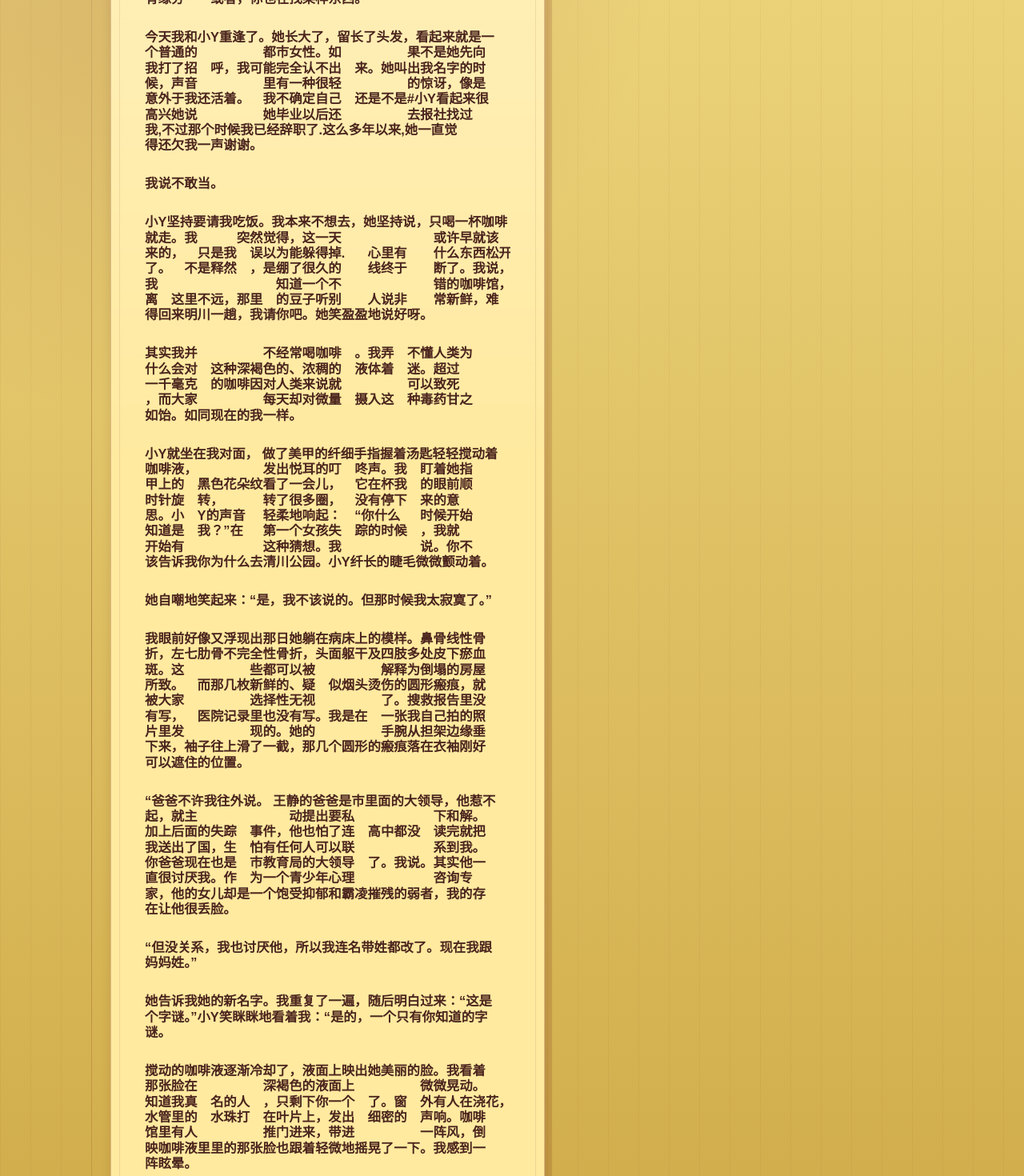
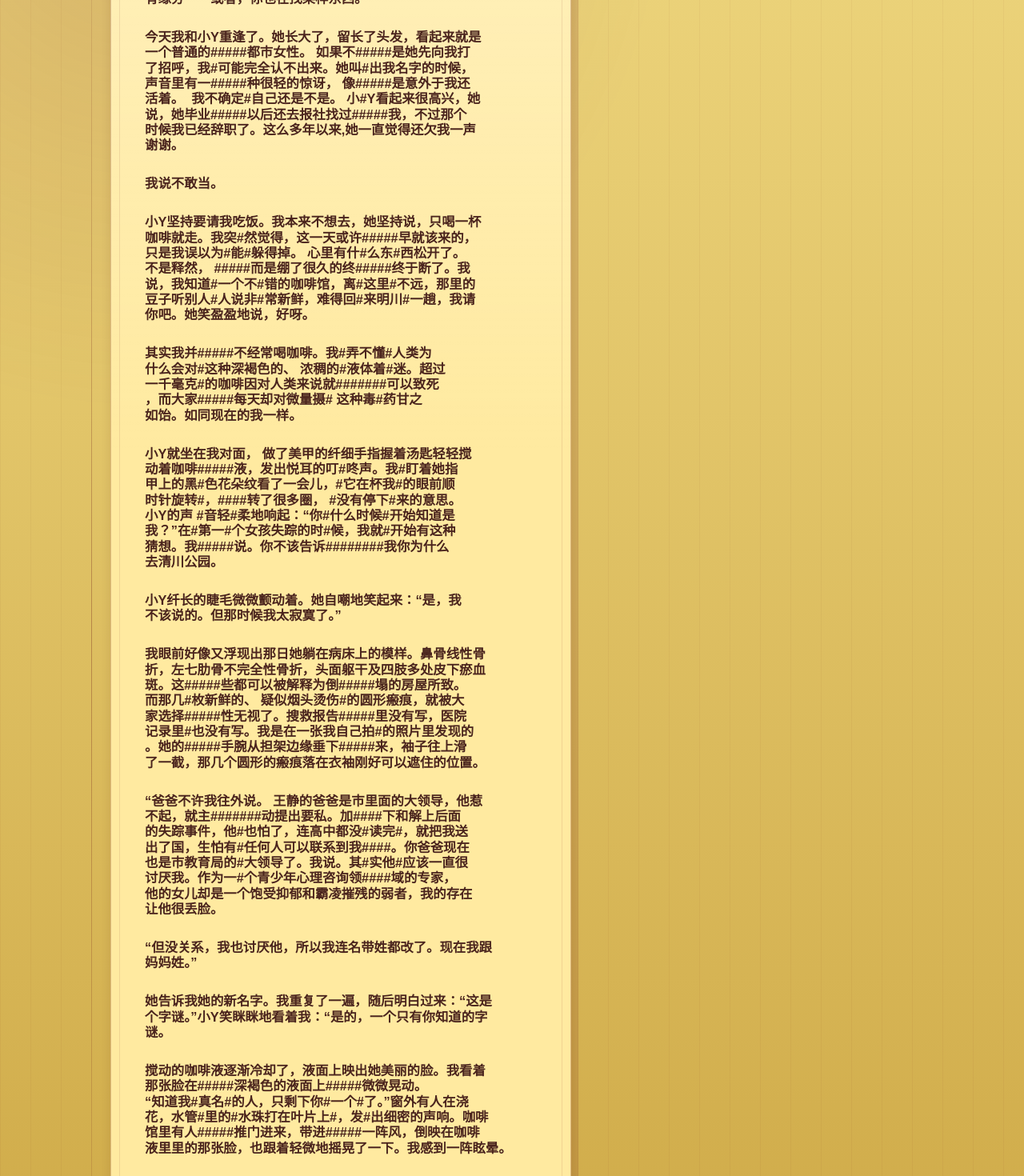
Before and after one commit to TruffleCod/heartshome, a React (Vite) app: page /p/4b0e72f6a9 in a window 1280 px wide. Shown: the part 320-1790 px from the top of the page at 80% size. Built offline with nearby package versions, Linux system fonts and the light colour scheme.

Commit message:
Fix text issues

```diff
--- a/src/pages/DongyangOldStoriesBlog.jsx
+++ b/src/pages/DongyangOldStoriesBlog.jsx
@@ -1281,7 +1281,7 @@ export default function DongyangOldStoriesBlog() {
           <p>各位读者：</p>
           <p>
             我们怀着沉重的心情通知大家，“东阳旧事”博客作者、前《明川晚报》记者李宏宇先生，
-            已于2016年4月17日晚因交通事故不幸离世，终年36岁。
+            已于2016年4月17日晚因交通事故不幸离世，终年47岁。
           </p>
           <p>
             事故发生于明川市西郊环山公路，因当日持续降雨，路面湿滑，车辆失控后撞击护栏，
--- a/src/pages/dongyang/posts/MingchuanThirdMiddleCaseFive.jsx
+++ b/src/pages/dongyang/posts/MingchuanThirdMiddleCaseFive.jsx
@@ -1,66 +1,66 @@
 import { DongyangOldStoriesLayout } from '../../DongyangOldStoriesBlog';
 
 const fullSpace = '\u3000';
-const gap = (count) => fullSpace.repeat(count);
+const gap = (count) => '#'.repeat(count);
 
 const noteLines = [
-  '这并不是一篇公开笔记。 能看到这里， 只能说明你和我特别',
+  '这并不是一篇公开笔记。能看到这里，只能说明你和我特别',
   '有缘分——或者，你也在找某样东西。',
   '',
-  '今天我和小Y重逢了。她长大了，留长了头发，看起来就是一',
-  `个普通的${gap(5)}都市女性。如${gap(5)}果不是她先向`,
-  `我打了招${gap(1)}呼，我可能完全认不出${gap(1)}来。她叫出我名字的时`,
-  `候，声音${gap(5)}里有一种很轻${gap(5)}的惊讶，像是`,
-  `意外于我还活着。${gap(1)}我不确定自己${gap(1)}还是不是#小Y看起来很`,
-  `高兴她说${gap(5)}她毕业以后还${gap(5)}去报社找过`,
-  '我,不过那个时候我已经辞职了.这么多年以来,她一直觉',
-  '得还欠我一声谢谢。',
+  '今天我和小Y重逢了。她长大了，留长了头发，看起来就是',
+  `一个普通的${gap(5)}都市女性。 如果不${gap(5)}是她先向我打`,
+  `了招呼，我${gap(1)}可能完全认不出来。她叫${gap(1)}出我名字的时候，`,
+  `声音里有一${gap(5)}种很轻的惊讶， 像${gap(5)}是意外于我还`,
+  `活着。  我不确定${gap(1)}自己还是不是。 小${gap(1)}Y看起来很高兴，她`,
+  `说，她毕业${gap(5)}以后还去报社找过${gap(5)}我，不过那个`,
+  '时候我已经辞职了。这么多年以来,她一直觉得还欠我一声',
+  '谢谢。',
   '',
   '我说不敢当。',
   '',
-  `小Y坚持要请我吃饭。我本来不想去，她坚持说，只喝一杯咖啡`,
-  `就走。我${gap(3)}突然觉得，这一天${gap(7)}或许早就该`,
-  `来的，${gap(1)}只是我${gap(1)}误以为能躲得掉.${gap(1)}心里有${gap(2)}什么东西松开`,
-  `了。${gap(1)}不是释然${gap(1)}，是绷了很久的${gap(2)}线终于${gap(2)}断了。我说，`,
-  `我${gap(9)}知道一个不${gap(7)}错的咖啡馆，`,
-  `离${gap(1)}这里不远，那里${gap(1)}的豆子听别${gap(2)}人说非${gap(2)}常新鲜，难`,
-  '得回来明川一趟，我请你吧。她笑盈盈地说好呀。',
+  `小Y坚持要请我吃饭。我本来不想去，她坚持说，只喝一杯`,
+  `咖啡就走。我突${gap(1)}然觉得，这一天或许${gap(5)}早就该来的，`,
+  `只是我误以为${gap(1)}能${gap(1)}躲得掉。 心里有什${gap(1)}么东${gap(1)}西松开了。`,
+  `不是释然， ${gap(5)}而是绷了很久的终${gap(5)}终于断了。我`,
+  `说，我知道${gap(1)}一个不${gap(1)}错的咖啡馆，离${gap(1)}这里${gap(1)}不远，那里的`,
+  `豆子听别人${gap(1)}人说非${gap(1)}常新鲜，难得回${gap(1)}来明川${gap(1)}一趟，我请`,
+  '你吧。她笑盈盈地说，好呀。',
   '',
-  `其实我并${gap(5)}不经常喝咖啡${gap(1)}。我弄${gap(1)}不懂人类为`,
-  `什么会对${gap(1)}这种深褐色的、浓稠的${gap(1)}液体着${gap(1)}迷。超过`,
-  `一千毫克${gap(1)}的咖啡因对人类来说就${gap(5)}可以致死`,
-  `，而大家${gap(5)}每天却对微量${gap(1)}摄入这${gap(1)}种毒药甘之`,
+  `其实我并${gap(5)}不经常喝咖啡。我${gap(1)}弄不懂${gap(1)}人类为`,
+  `什么会对${gap(1)}这种深褐色的、 浓稠的${gap(1)}液体着${gap(1)}迷。超过`,
+  `一千毫克${gap(1)}的咖啡因对人类来说就${gap(7)}可以致死`,
+  `，而大家${gap(5)}每天却对微量摄${gap(1)} 这种毒${gap(1)}药甘之`,
   '如饴。如同现在的我一样。',
   '',
-  `小Y就坐在我对面， 做了美甲的纤细手指握着汤匙轻轻搅动着`,
-  `咖啡液，${gap(5)}发出悦耳的叮${gap(1)}咚声。我${gap(1)}盯着她指`,
-  `甲上的${gap(1)}黑色花朵纹看了一会儿，${gap(1)}它在杯我${gap(1)}的眼前顺`,
-  `时针旋${gap(1)}转，${gap(3)}转了很多圈，${gap(1)}没有停下${gap(1)}来的意`,
-  `思。小${gap(1)}Y的声音${gap(1)}轻柔地响起：${gap(1)}“你什么${gap(1)}时候开始`,
-  `知道是${gap(1)}我？”在${gap(1)}第一个女孩失${gap(1)}踪的时候${gap(1)}，我就`,
-  `开始有${gap(6)}这种猜想。我${gap(6)}说。你不`,
-  '该告诉我你为什么去清川公园。小Y纤长的睫毛微微颤动着。',
+  `小Y就坐在我对面， 做了美甲的纤细手指握着汤匙轻轻搅`,
+  `动着咖啡${gap(5)}液，发出悦耳的叮${gap(1)}咚声。我${gap(1)}盯着她指`,
+  `甲上的黑${gap(1)}色花朵纹看了一会儿，${gap(1)}它在杯我${gap(1)}的眼前顺`,
+  `时针旋转${gap(1)}，${gap(4)}转了很多圈， ${gap(1)}没有停下${gap(1)}来的意思。`,
+  `小Y的声 ${gap(1)}音轻${gap(1)}柔地响起：“你${gap(1)}什么时候${gap(1)}开始知道是`,
+  `我？”在${gap(1)}第一${gap(1)}个女孩失踪的时${gap(1)}候，我就${gap(1)}开始有这种`,
+  `猜想。我${gap(5)}说。你不该告诉${gap(8)}我你为什么`,
+  '去清川公园。',
   '',
-  '她自嘲地笑起来：“是，我不该说的。但那时候我太寂寞了。”',
+  '小Y纤长的睫毛微微颤动着。她自嘲地笑起来：“是，我',
+  '不该说的。但那时候我太寂寞了。”',
   '',
   '我眼前好像又浮现出那日她躺在病床上的模样。鼻骨线性骨',
   '折，左七肋骨不完全性骨折，头面躯干及四肢多处皮下瘀血',
-  `斑。这${gap(5)}些都可以被${gap(5)}解释为倒塌的房屋`,
-  `所致。${gap(1)}而那几枚新鲜的、疑${gap(1)}似烟头烫伤的圆形瘢痕，就`,
-  `被大家${gap(5)}选择性无视${gap(5)}了。搜救报告里没`,
-  `有写，${gap(1)}医院记录里也没有写。我是在${gap(1)}一张我自己拍的照`,
-  `片里发${gap(5)}现的。她的${gap(5)}手腕从担架边缘垂`,
-  '下来，袖子往上滑了一截，那几个圆形的瘢痕落在衣袖刚好',
-  '可以遮住的位置。',
+  `斑。这${gap(5)}些都可以被解释为倒${gap(5)}塌的房屋所致。`,
+  `而那几${gap(1)}枚新鲜的、 疑似烟头烫伤${gap(1)}的圆形瘢痕，就被大`,
+  `家选择${gap(5)}性无视了。搜救报告${gap(5)}里没有写，医院`,
+  `记录里${gap(1)}也没有写。我是在一张我自己拍${gap(1)}的照片里发现的`,
+  `。她的${gap(5)}手腕从担架边缘垂下${gap(5)}来，袖子往上滑`,
+  '了一截，那几个圆形的瘢痕落在衣袖刚好可以遮住的位置。',
   '',
-  '“爸爸不许我往外说。 王静的爸爸是市里面的大领导，他惹不',
-  `起，就主${gap(7)}动提出要私${gap(6)}下和解。`,
-  `加上后面的失踪${gap(1)}事件，他也怕了连${gap(1)}高中都没${gap(1)}读完就把`,
-  `我送出了国，生${gap(1)}怕有任何人可以联${gap(6)}系到我。`,
-  `你爸爸现在也是${gap(1)}市教育局的大领导${gap(1)}了。我说。其实他一`,
-  `直很讨厌我。作${gap(1)}为一个青少年心理${gap(6)}咨询专`,
-  '家，他的女儿却是一个饱受抑郁和霸凌摧残的弱者，我的存',
-  '在让他很丢脸。',
+  '“爸爸不许我往外说。 王静的爸爸是市里面的大领导，他惹',
+  `不起，就主${gap(7)}动提出要私。加${gap(4)}下和解上后面`,
+  `的失踪事件，他${gap(1)}也怕了，连高中都没${gap(1)}读完${gap(1)}，就把我送`,
+  `出了国，生怕有${gap(1)}任何人可以联系到我${gap(4)}。你爸爸现在`,
+  `也是市教育局的${gap(1)}大领导了。我说。其${gap(1)}实他${gap(1)}应该一直很`,
+  `讨厌我。作为一${gap(1)}个青少年心理咨询领${gap(4)}域的专家，`,
+  '他的女儿却是一个饱受抑郁和霸凌摧残的弱者，我的存在',
+  '让他很丢脸。',
   '',
   '“但没关系，我也讨厌他，所以我连名带姓都改了。现在我跟',
   '妈妈姓。”',
@@ -71,24 +71,23 @@ const noteLines = [
   '',
   '搅动的咖啡液逐渐冷却了，液面上映出她美丽的脸。我看着',
   `那张脸在${gap(5)}深褐色的液面上${gap(5)}微微晃动。`,
-  `知道我真${gap(1)}名的人${gap(1)}，只剩下你一个${gap(1)}了。窗${gap(1)}外有人在浇花，`,
-  `水管里的${gap(1)}水珠打${gap(1)}在叶片上，发出${gap(1)}细密的${gap(1)}声响。咖啡`,
-  `馆里有人${gap(5)}推门进来，带进${gap(5)}一阵风，倒`,
-  '映咖啡液里里的那张脸也跟着轻微地摇晃了一下。我感到一',
-  '阵眩晕。',
+  `“知道我${gap(1)}真名${gap(1)}的人，只剩下你${gap(1)}一个${gap(1)}了。”窗外有人在浇`,
+  `花，水管${gap(1)}里的${gap(1)}水珠打在叶片上${gap(1)}，发${gap(1)}出细密的声响。咖啡`,
+  `馆里有人${gap(5)}推门进来，带进${gap(5)}一阵风，倒映在咖啡`,
+  '液里里的那张脸，也跟着轻微地摇晃了一下。我感到一阵眩晕。',
 
   '',
   '“我会死吗？”我问。',
 
   '',
   '小Y没有正面回答我。她露出一丝苦笑，目光好像落在了很遥',
-  `远的地方${gap(1)} "你和我一${gap(1)}样,每天都会梦到它，是不是？”她`,
-  `说，“这${gap(1)}样的我们，${gap(1)}活着和死了，又有多大区别呢？”`,
-  `小Y走了${gap(1)}窗外开始${gap(1)}下雨，玻璃上淌下细密的水痕，映`,
-  `出我自己${gap(6)}的脸。疲惫、苍白，像一张被水泡`,
-  `烂的旧照${gap(1)}片。我${gap(2)}看着那张脸看了很久，忽然注意到`,
-  `一件事--${gap(1)}玻璃上${gap(2)}的倒影在笑。嘴角是往上拉的，很`,
-  '轻微，轻微到我自己都感觉不到。',
+  `远的地方${gap(1)} "你和我${gap(1)}一样,每天都会梦到它，是不是？”她`,
+  `说，“这${gap(1)}样的我${gap(1)}们，活着和死了，又有多大区别呢？”`,
+  `小Y走了 ${gap(1)}。 窗${gap(1)}外开始下雨，玻璃上淌下细密的水痕，映`,
+  `出我自己${gap(4)}的脸。疲惫、苍白，像一张被水泡烂的旧照`,
+  `片。我看${gap(1)}着那${gap(1)}张脸看了很久，忽然注意到一件事——`,
+  `玻璃上我${gap(1)}的倒影${gap(1)}在微笑。嘴角是往上拉的，很轻微，轻`,
+  '微到我自己都感觉不到。',
   '',
   '这是我最后一次见到小Y。',
   '',
```
